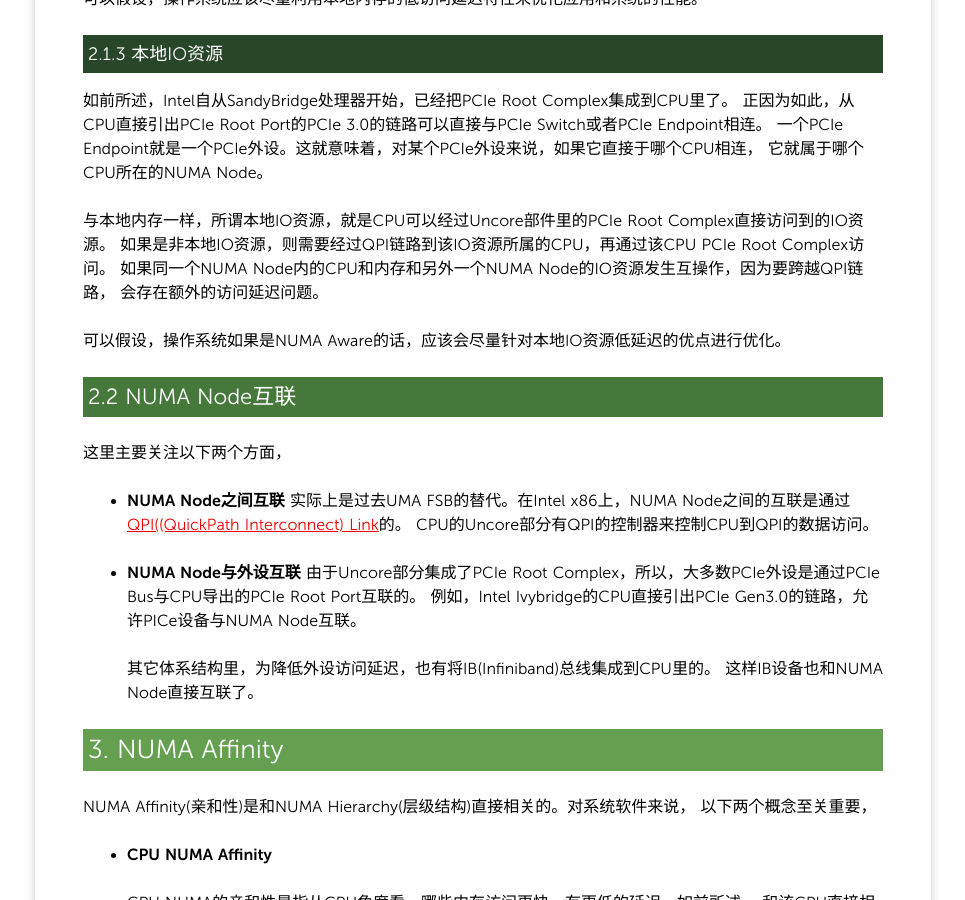
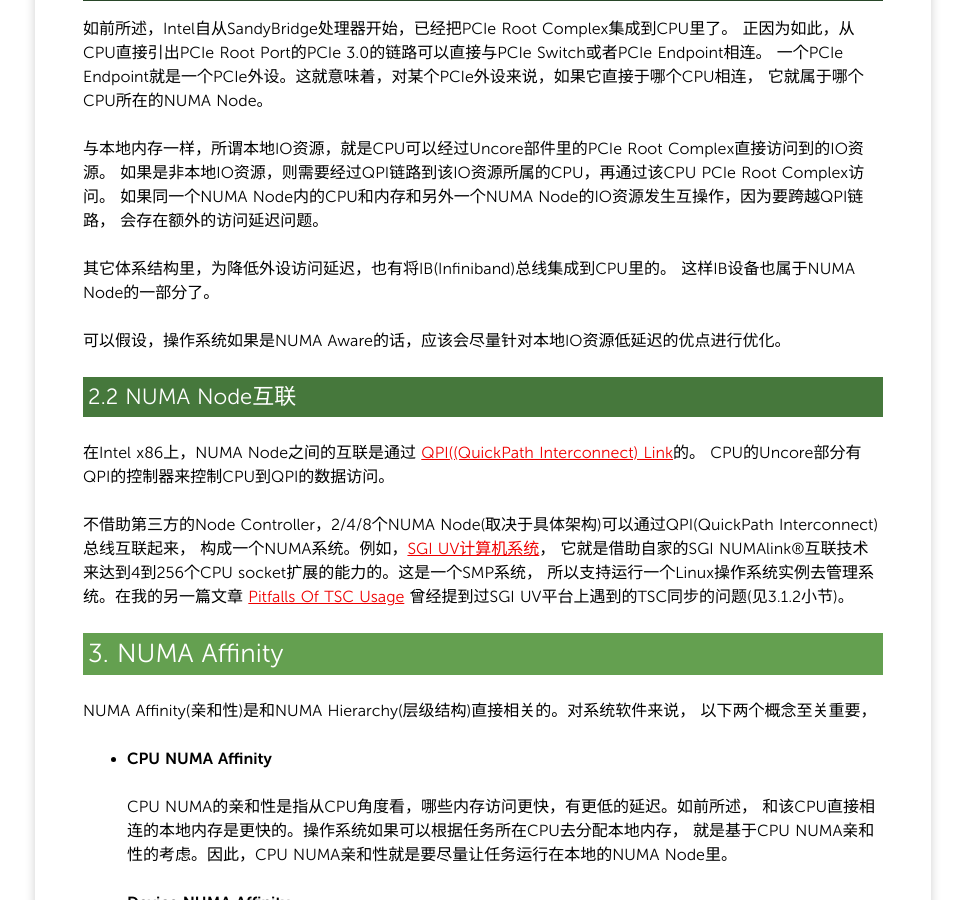
Before and after one commit to yangoliver/yangoliver.github.io, a Jekyll site: the page built from _posts/2016/2016-02-04-linux-numa-optimization-1.md, in a window 1280 px wide and 900 px high, scrolled down 2693 px. Shown: the whole window, without its empty margins (157-1122 px from the left). Built offline with Jekyll 4.4.1, drawn with Linux system fonts in a browser that asks for light colours; comment, search, counter and statistics services are not loaded; some of the changed text lies outside the part shown.

Commit message:
updated: fixed numa interconntect description.

```diff
--- a/_posts/2016/2016-02-04-linux-numa-optimization-1.md
+++ b/_posts/2016/2016-02-04-linux-numa-optimization-1.md
@@ -21,8 +21,9 @@
 [SMP(Symmetric Multiprocessing)](https://en.wikipedia.org/wiki/Symmetric_multiprocessing)，
 即对称多处理器架构，是目前最常见的多处理器计算机架构。
 [AMP(Asymmetric Multiprocessing)](https://en.wikipedia.org/wiki/Asymmetric_multiprocessing)，
-即非对称多处理器架构，则是与SMP相对的概念。那么两者之间的主要区别是什么呢？
+即非对称多处理器架构，则是与SMP相对的概念。
 
+那么两者之间的主要区别是什么呢？
 总结下来有这么几点，
 
 1. SMP的多个处理器都是同构的，使用相同架构的CPU；而AMP的多个处理器则可能是异构的。
@@ -58,8 +59,6 @@
 ## 2 NUMA Hierarchy
 
 NUMA Hierarchy就是NUMA的层级结构。一个Intel x86 NUMA系统就是由多个NUMA Node组成。
-不借助第三方的Node Controller，2个或4个NUMA node可以通过QPI(QuickPath Interconnect)总线互联起来，
-构成一个NUMA系统。
 
 ### 2.1 NUMA Node内部
 
@@ -121,24 +120,23 @@
 如果同一个NUMA Node内的CPU和内存和另外一个NUMA Node的IO资源发生互操作，因为要跨越QPI链路，
 会存在额外的访问延迟问题。
 
+其它体系结构里，为降低外设访问延迟，也有将IB(Infiniband)总线集成到CPU里的。
+这样IB设备也属于NUMA Node的一部分了。
+
 可以假设，操作系统如果是NUMA Aware的话，应该会尽量针对本地IO资源低延迟的优点进行优化。
 
 ### 2.2 NUMA Node互联
 
-这里主要关注以下两个方面，
+在Intel x86上，NUMA Node之间的互联是通过
+[QPI((QuickPath Interconnect) Link](https://en.wikipedia.org/wiki/Intel_QuickPath_Interconnect)的。
+CPU的Uncore部分有QPI的控制器来控制CPU到QPI的数据访问。
 
-- **NUMA Node之间互联**
-  实际上是过去UMA FSB的替代。在Intel x86上，NUMA Node之间的互联是通过
-  [QPI((QuickPath Interconnect) Link](https://en.wikipedia.org/wiki/Intel_QuickPath_Interconnect)的。
-  CPU的Uncore部分有QPI的控制器来控制CPU到QPI的数据访问。
-
-- **NUMA Node与外设互联**
-  由于Uncore部分集成了PCIe Root Complex，所以，大多数PCIe外设是通过PCIe Bus与CPU导出的PCIe Root Port互联的。
-  例如，Intel Ivybridge的CPU直接引出PCIe Gen3.0的链路，允许PICe设备与NUMA Node互联。
-
-  其它体系结构里，为降低外设访问延迟，也有将IB(Infiniband)总线集成到CPU里的。
-  这样IB设备也和NUMA Node直接互联了。
-
+不借助第三方的Node Controller，2/4/8个NUMA Node(取决于具体架构)可以通过QPI(QuickPath Interconnect)总线互联起来，
+构成一个NUMA系统。例如，[SGI UV计算机系统](http://www.sgi.com/products/servers/uv/index.html)，
+它就是借助自家的SGI NUMAlink®互联技术来达到4到256个CPU socket扩展的能力的。这是一个SMP系统，
+所以支持运行一个Linux操作系统实例去管理系统。在我的另一篇文章
+[Pitfalls Of TSC Usage](http://oliveryang.net/2015/09/pitfalls-of-TSC-usage)
+曾经提到过SGI UV平台上遇到的TSC同步的问题(见3.1.2小节)。
 
 ## 3. NUMA Affinity
 
```
